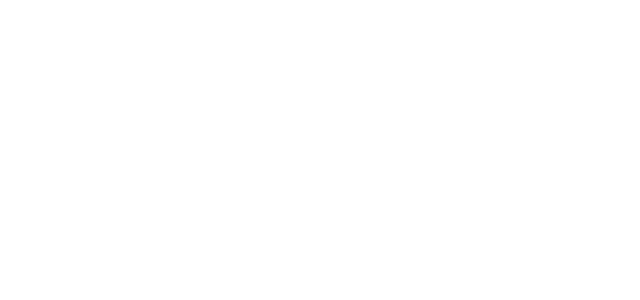
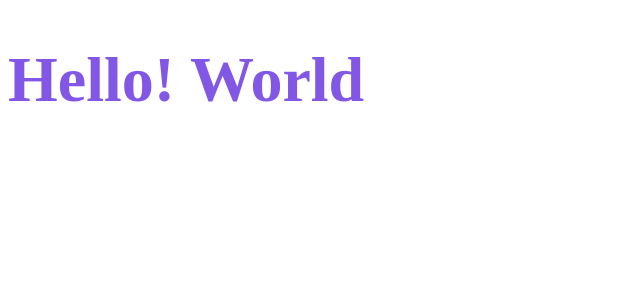
Before and after one commit to alimadeoliveiranatalia/dt_money, a React (Create React App) app: page / in a window 1280 px wide. Shown: the top 300 px of the page, without its empty margins (0-640 px from the left). Built offline with nearby package versions, Linux system fonts and the light colour scheme.

Commit message:
refactor: Add styled-components

```diff
--- a/package.json
+++ b/package.json
@@ -6,6 +6,7 @@
     "react": "^18.2.0",
     "react-dom": "^18.2.0",
     "react-scripts": "5.0.1",
+    "styled-components": "^5.3.5",
     "web-vitals": "^2.1.0"
   },
   "devDependencies": {
@@ -16,6 +17,7 @@
     "@types/node": "^16.7.13",
     "@types/react": "^18.0.0",
     "@types/react-dom": "^18.0.0",
+    "@types/styled-components": "^5.1.26",
     "typescript": "^4.4.2"
   },
   "scripts": {
--- a/src/App.tsx
+++ b/src/App.tsx
@@ -1,8 +1,13 @@
+import styled from "styled-components";
 
+const Title = styled.h1`
+font-size: 64px;
+color: #8257e6;
+`
 export function App() {
   return (
     <div className="App">
-
+      <Title>Hello! World</Title>
     </div>
   );
 }
```
Also changed, not shown: 1 other file (tests, documents, lock files or other folders).
